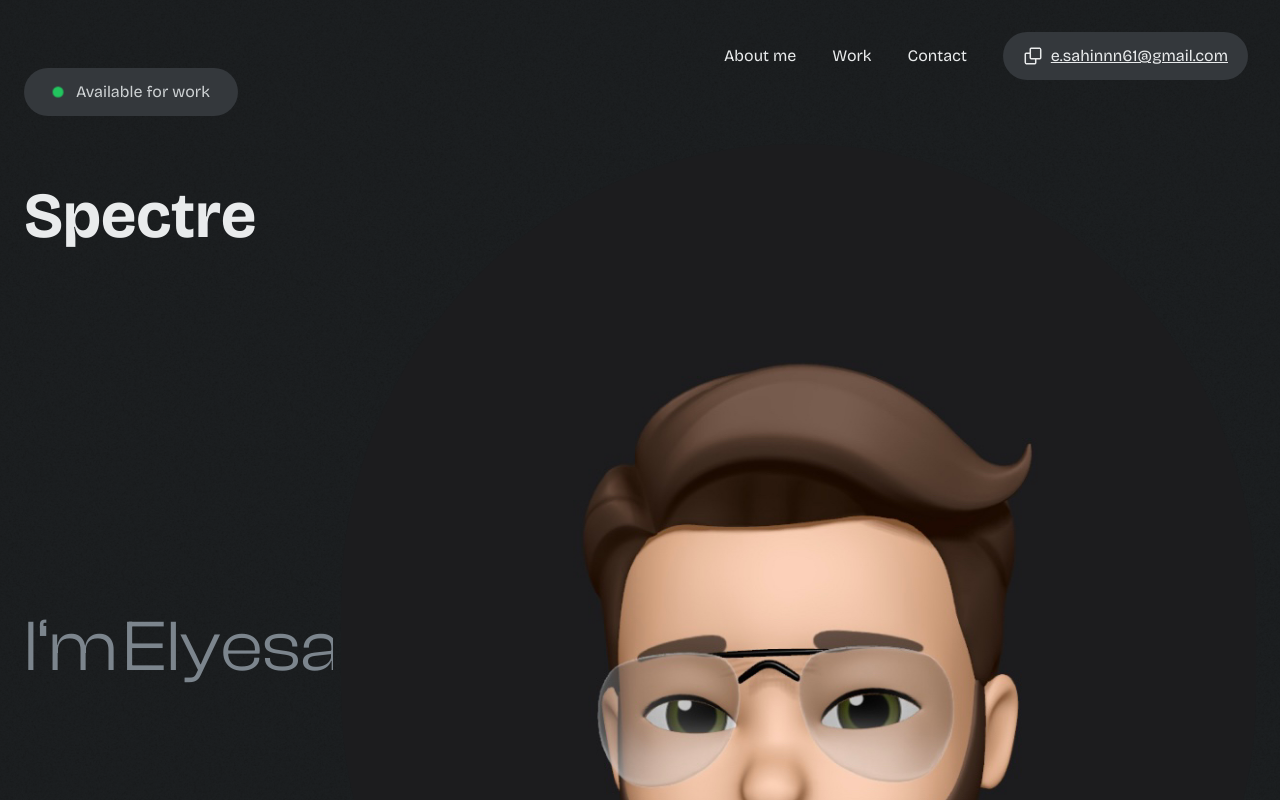
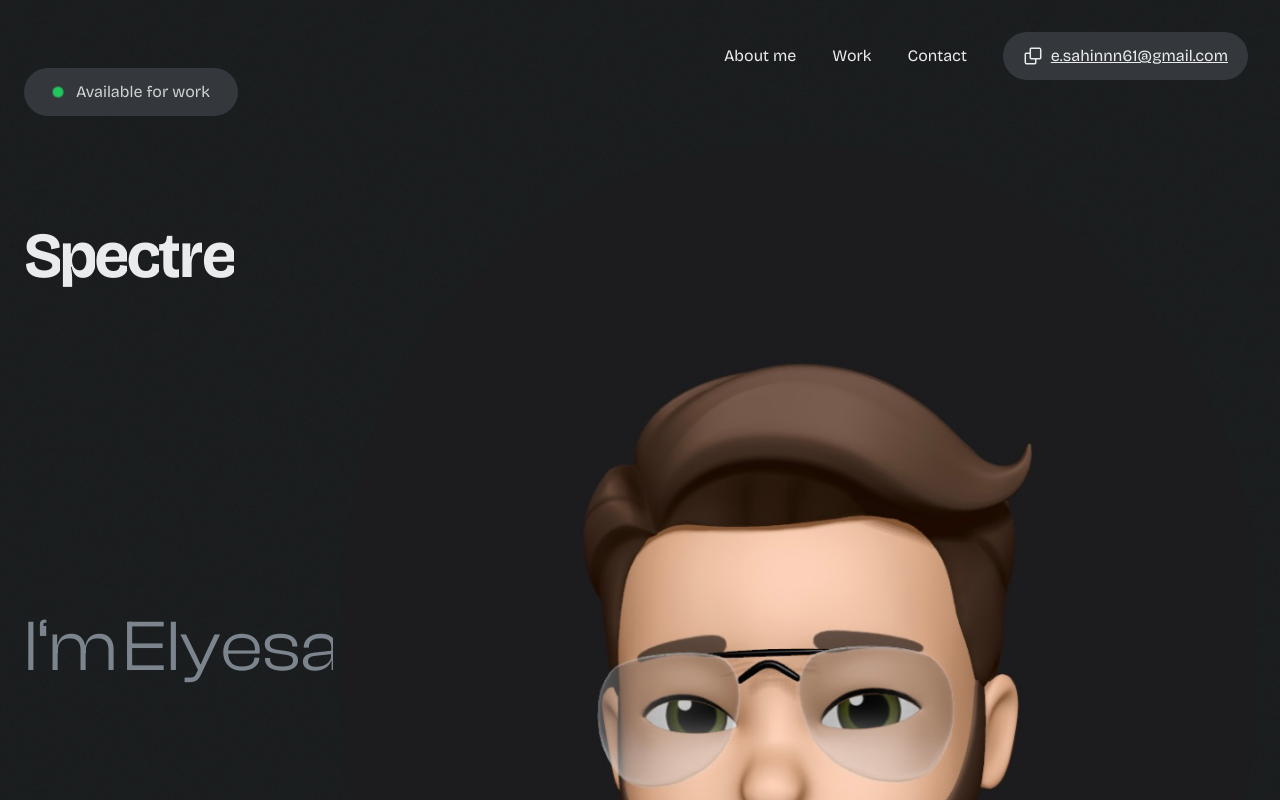
Before and after one commit to Spectrenard/Portfolio, a Next.js app: page / in a window 1280 px wide. Shown: the top 800 px of the page. Built offline with nearby package versions, Linux system fonts and the light colour scheme; what tailwindcss-animatecss would draw is missing.

Commit message:
anim top

```diff
--- a/components/header.jsx
+++ b/components/header.jsx
@@ -22,10 +22,10 @@ function Header() {
   useEffect(() => {
     if (scrollTop === 0) {
       setClasses(
-        "lg:w-full lg:text-[25vw] lg:top-[20%] transition-all duration-600 md:w-full md:text-[24vw] md:top-[20%]"
+        "md:w-full md:text-[23vw] md:top-[20%]  lg:w-full lg:text-[27vw] lg:top-[25%] transition-all duration-600"
       );
     } else {
-      setClasses("transition-all duration-600"); // suppression de la classe w-full lorsque scrollTop est différent de 0
+      setClasses("transition-all duration-300"); // suppression de la classe w-full lorsque scrollTop est différent de 0
     }
   }, [scrollTop]);
 
@@ -37,7 +37,7 @@ function Header() {
     <section className="flex flex-col h-screen px-4 py-2 md:px5 md:py-3 lg:px-6 lg:py-4">
       <nav className="flex mt-5 justify-between items-centers py-4 ">
         <div
-          className={`fixed z-50 text-titleWhite font-bold text-[10vw] h-12 flex place-items-center animate-appears opacity-0 md:mt-8 md:top-0 md:fixed md:text-[4vw] lg:mt-8 lg:fixed lg:top-0 lg:text-[5vw] ${classes}`}
+          className={`fixed z-50 tracking-tighter text-titleWhite font-bold text-[10vw] h-12 flex place-items-center animate-appears opacity-0 md:mt-8 md:fixed md:top-0 md:text-[4vw]  lg:mt-8 lg:fixed lg:top-0 lg:text-[5vw] ${classes}`}
           style={{
             transition: "all 0.5s ease-in-out", // ajout d'une transition smooth
           }}
@@ -161,7 +161,7 @@ function Header() {
         </div>
       </div>
       {/* ***************** Text part ***************** */}
-      <h1 className="max-w-screen-2xl text-textGray flex flex-wrap gap-x-2 gap-y-2 text-4xl sm:text-5xl lg:text-6xl xl:text-7xl font-clash ">
+      <h1 className="max-w-screen-2xl text-textGray flex flex-wrap gap-x-4 gap-y-4 text-4xl sm:text-5xl lg:text-6xl xl:text-7xl font-clash ">
         <span className="inline-flex gap-2 items-center justify-center">
           <div className="overflow-hidden animate-appears3 opacity-0">
             <span className="flex animate-fadeInText  transform-none rotate-0 scale-100 opacity-100">
@@ -176,7 +176,7 @@ function Header() {
           <div className="overflow-hidden animate-appears6 opacity-0">
             <span className="flex animate-fadeInText2 transform-none transition  rotate-0 scale-100 opacity-100">
               <Image
-                className="rounded-full md:h-38 w-full "
+                className="rounded-full w-full "
                 src={"/avatar.png"}
                 alt="avatar"
                 height={38}
```
